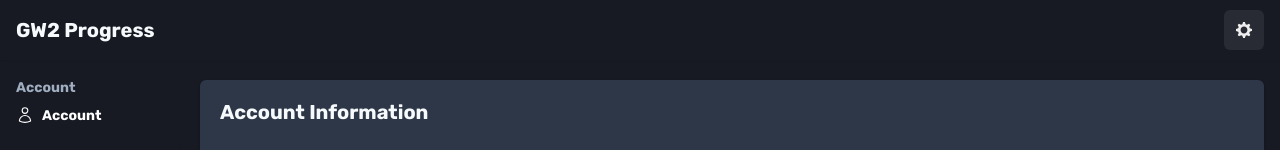
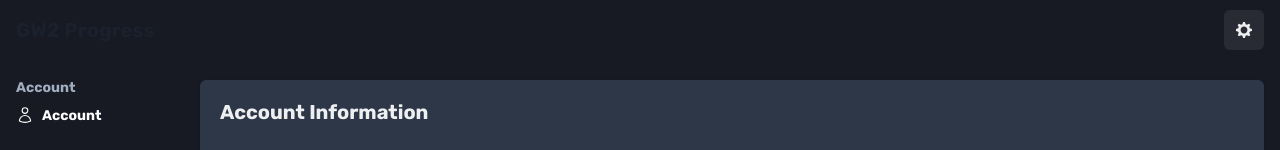
Before and after one commit to clagiordano/gw2-progress, a Next.js app: page /account in a window 1280 px wide. Shown: the top 150 px of the page. Built offline with nearby package versions, Linux system fonts and the light colour scheme; no server answers.

Commit message:
Update theme

```diff
--- a/app/account/AccountInfoOwner.tsx
+++ b/app/account/AccountInfoOwner.tsx
@@ -1,20 +1,21 @@
 "use client";
 
 import { Heading, Box, Text, Tooltip, HStack, Icon } from "@chakra-ui/react";
-import {
-  InfoOutlineIcon,
-  CalendarIcon,
-  RepeatIcon,
-} from "@chakra-ui/icons";
+import { InfoOutlineIcon, CalendarIcon, RepeatIcon } from "@chakra-ui/icons";
 import { FaGlobe } from "react-icons/fa";
 import { useAccount } from "../context/AccountContext";
 import { useColorModeValue, useTheme } from "@chakra-ui/react";
 
 export const AccountInfoOwner = () => {
   const { account } = useAccount();
-    const theme = useTheme();
-    const primaryText = useColorModeValue(theme.colors.textPrimary.light, theme.colors.textPrimary.dark);
-    const secondaryText = useColorModeValue(theme.colors.textSecondary.light, theme.colors.textSecondary.dark);
+  const theme = useTheme();
+  const primaryText = useColorModeValue(
+   "black", "white"
+  );
+  const secondaryText = useColorModeValue(
+    theme.colors.textSecondary.light,
+    theme.colors.textSecondary.dark
+  );
 
   return (
     <Box>
--- a/app/layout.tsx
+++ b/app/layout.tsx
@@ -32,7 +32,7 @@
   HiOutlineChartBar,
   HiOutlineTrophy,
 } from "react-icons/hi2";
-// import { useColorModeValue } from "@chakra-ui/react";
+import { useColorModeValue } from "@chakra-ui/react";
 
 export default function RootLayout({
   children,
@@ -41,10 +41,6 @@
 }) {
   const path = usePathname();
   const { isOpen, onOpen, onClose } = useDisclosure();
-  // const headerTextColor = useColorModeValue(
-  //   theme.colors.text.light,
-  //   theme.colors.text.dark
-  // );
 
   const groupedLinks = [
     {
@@ -72,6 +68,8 @@
     },
   ];
 
+  const headingColor = useColorModeValue(theme.colors.text.light, theme.colors.text.dark);
+
   return (
     <html lang="en" className={fonts.rubik.variable}>
       <head>
@@ -94,7 +92,7 @@
               {/* Header */}
               <ColorAwareGridItem area={"header"} pl={4} pr={4} shadow="sm">
                 <Flex alignItems="center" h="100%">
-                  <Heading size="md">
+                  <Heading size="md" as="h1" color={headingColor}>
                     GW2 Progress
                   </Heading>
                   <Spacer />
--- a/app/theme.ts
+++ b/app/theme.ts
@@ -102,16 +102,16 @@
     }),
   },
   components: {
-    Button: {
-      baseStyle: {
-        borderRadius: "md",
-      },
-    },
-    Heading: {
-      baseStyle: {
-        color: (props: any) =>
-          props.colorMode === "light" ? colors.text.light : colors.text.dark,
-      },
-    },
+    // Button: {
+    //   baseStyle: {
+    //     borderRadius: "md",
+    //   },
+    // },
+    // Heading: {
+    //   baseStyle: {
+    //     color: (props: any) =>
+    //       props.colorMode === "light" ? colors.text.light : colors.text.dark,
+    //   },
+    // },
   },
 });
--- a/components/ColorAwareGridItem.tsx
+++ b/components/ColorAwareGridItem.tsx
@@ -1,15 +1,18 @@
 "use client";
 
-import { GridItem, GridItemProps, useColorModeValue } from "@chakra-ui/react";
+import { GridItem, GridItemProps, useColorModeValue, useTheme } from "@chakra-ui/react";
 
 interface Props extends GridItemProps {
   children: React.ReactNode;
 }
 
 export const ColorAwareGridItem = ({ children, ...props }: Props) => {
-  const bg = useColorModeValue("gray.50", "gray.900");
+  const theme = useTheme();
+  const bg = useColorModeValue(theme.colors.headerBg.light, theme.colors.headerBg.dark);
+  const color = useColorModeValue(theme.colors.textPrimary.light, theme.colors.textPrimary.dark);
+
   return (
-    <GridItem bg={bg} {...props}>
+    <GridItem bg={bg} color={color} {...props}>
       {children}
     </GridItem>
   );
```
